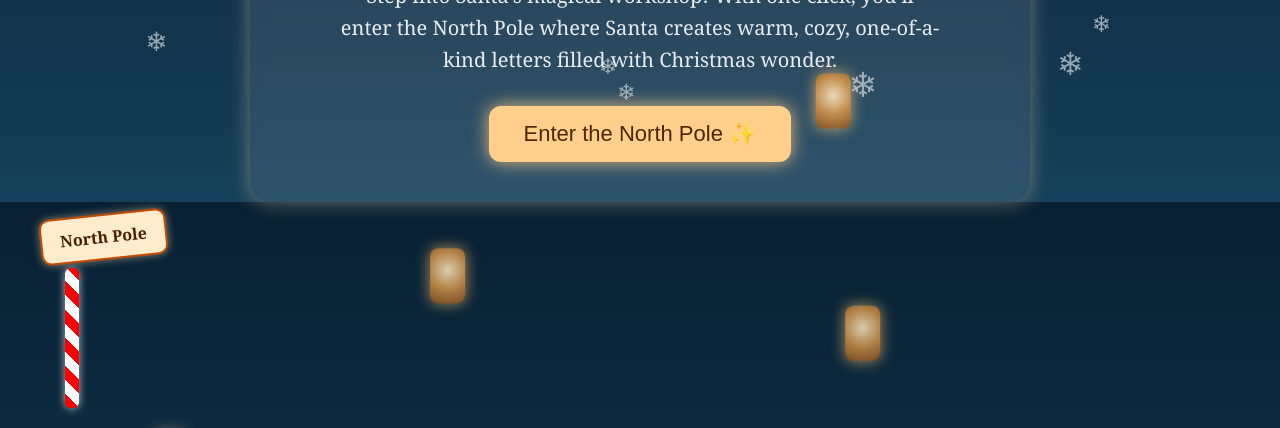
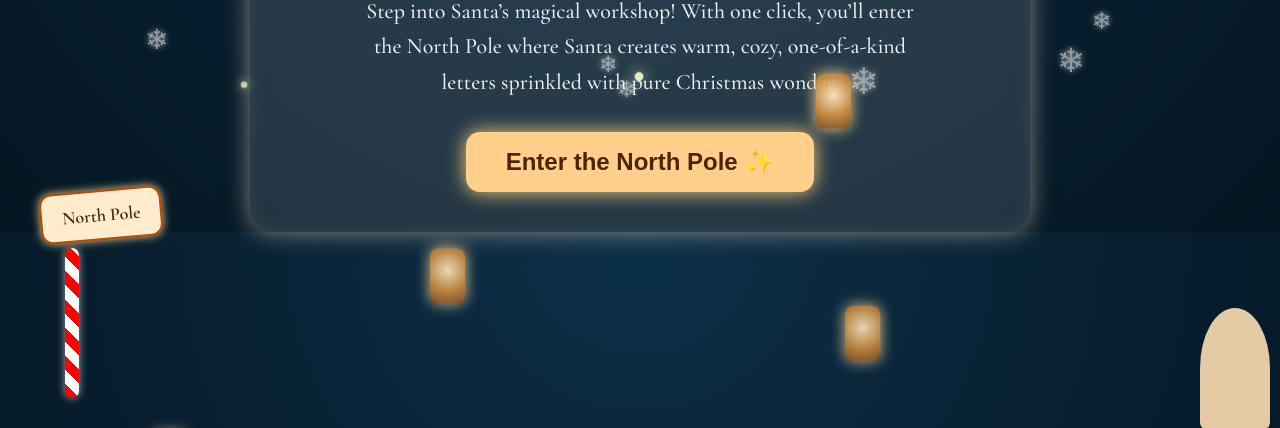
Before and after one commit to nihitmehta08/northpoleletterstation, a plain HTML site: page index.html in a window 1280 px wide. Shown: the part 372-800 px from the top of the page. Drawn offline with nearby package versions, Linux system fonts and the light colour scheme.

Commit message:
Update index.html

```diff
--- a/index.html
+++ b/index.html
@@ -5,14 +5,16 @@
 <title>North Pole Letter Station 🎅✨</title>
 
 <style>
+    @import url('https://fonts.googleapis.com/css2?family=Cormorant+Garamond:wght@500;600&display=swap');
+
     body {
         margin: 0;
         padding: 0;
-        background: linear-gradient(to bottom, #082032, #0f2d44, #16405b);
-        font-family: "Georgia", serif;
+        background: radial-gradient(circle at top, #0c304a, #082032, #041622);
+        font-family: "Cormorant Garamond", serif;
         color: white;
         text-align: center;
-        overflow: hidden;
+        overflow-x: hidden;
     }
 
     /* Snow animation */
@@ -25,13 +27,10 @@
         opacity: 0.8;
         animation: fall 10s linear infinite;
         pointer-events: none;
+        filter: drop-shadow(0 0 3px #fff);
     }
-
     @keyframes fall {
-        to {
-            transform: translateY(110vh);
-            opacity: 0.3;
-        }
+        to { transform: translateY(110vh); opacity: 0.3; }
     }
 
     /* Floating lanterns */
@@ -40,108 +39,147 @@
         bottom: -80px;
         width: 35px;
         height: 55px;
-        background: radial-gradient(circle at 50% 40%, #ffebc4, #d2954b, #8a5320);
+        background: radial-gradient(circle at 50% 40%, #ffefc7, #d4974b, #8a5320);
         border-radius: 8px;
-        opacity: 0.85;
-        box-shadow: 0 0 15px rgba(255,200,120,0.8);
+        opacity: 0.9;
+        box-shadow: 0 0 15px rgba(255,220,150,1);
         animation: rise 12s linear infinite;
         z-index: 8000;
     }
-
     @keyframes rise {
-        0% { transform: translateY(0) translateX(0); opacity: 0.8; }
-        70% { opacity: 1; }
-        100% { transform: translateY(-130vh) translateX(-20px); opacity: 0.2; }
+        0% { transform: translateY(0) translateX(0); opacity: 0.85; }
+        60% { opacity: 1; }
+        100% { transform: translateY(-130vh) translateX(-20px); opacity: 0.25; }
     }
 
-    /* NORTH POLE SIGNPOST */
+    /* Magical sparkles */
+    .sparkle {
+        position: fixed;
+        width: 6px;
+        height: 6px;
+        background: rgba(255,255,200,0.9);
+        border-radius: 50%;
+        box-shadow: 0 0 10px rgba(255,255,200,1);
+        animation: sparkleFloat 4s ease-in-out infinite;
+        z-index: 7500;
+    }
+    @keyframes sparkleFloat {
+        0% { transform: scale(0.8) translateY(0); opacity: 0.8; }
+        50% { transform: scale(1.5) translateY(-20px); opacity: 1; }
+        100% { transform: scale(0.7) translateY(0); opacity: 0.7; }
+    }
+
+    /* North Pole Sign */
     .signpost {
         position: fixed;
         left: 40px;
-        bottom: 20px;
+        bottom: 30px;
         z-index: 8500;
         text-align: left;
     }
-
     .pole {
         width: 14px;
-        height: 140px;
-        background: repeating-linear-gradient(
-            45deg,
-            #ff0000 0px,
-            #ff0000 10px,
-            #ffffff 10px,
-            #ffffff 20px
-        );
-        border-radius: 6px;
+        height: 150px;
+        background: repeating-linear-gradient(45deg, #ff0000 0px, #ff0000 10px, #ffffff 10px, #ffffff 20px);
+        border-radius: 8px;
         margin-left: 25px;
-        box-shadow: 0 0 8px rgba(255,255,255,0.7);
+        box-shadow: 0 0 8px rgba(255,255,255,0.6);
+    }
+    .sign {
+        background: #ffeccd;
+        padding: 12px 20px;
+        border-radius: 12px;
+        margin-bottom: 8px;
+        border: 2px solid #b84b00;
+        box-shadow: 0 0 10px rgba(255,220,150,0.9);
+        font-size: 18px;
+        font-weight: bold;
+        color: #4a1f00;
+        transform: rotate(-5deg);
     }
 
-    .sign {
-        background: #ffeccc;
-        padding: 10px 18px;
-        border-radius: 10px;
-        margin-bottom: 8px;
-        border: 2px solid #c44a00;
-        box-shadow: 0 0 8px rgba(255, 230, 180, 0.5);
-        font-size: 16px;
-        font-weight: bold;
-        color: #4a1f00;
-        transform: rotate(-6deg);
+    /* Elf peek */
+    .elf {
+        position: fixed;
+        right: -80px;
+        bottom: 0;
+        width: 70px;
+        height: 120px;
+        background: #e5cba3;
+        border-radius: 50% 50% 5% 5%;
+        animation: elfPeek 10s infinite;
+        z-index: 8600;
+    }
+    @keyframes elfPeek {
+        0% { right: -80px; }
+        40% { right: -80px; }
+        50% { right: 10px; }
+        70% { right: 10px; }
+        100% { right: -80px; }
     }
 
-    /* Portal */
+    /* Portal Box */
     .portal-box {
-        margin: 140px auto 0;
+        margin: 150px auto 0;
         padding: 40px;
         width: 85%;
         max-width: 700px;
-        background: rgba(255,255,255,0.10);
-        border-radius: 20px;
-        backdrop-filter: blur(8px);
-        box-shadow: 0 0 20px rgba(255,230,180,0.4);
+        background: rgba(255,255,255,0.12);
+        border-radius: 22px;
+        backdrop-filter: blur(10px);
+        box-shadow: 0 0 25px rgba(255,240,200,0.5), inset 0 0 18px rgba(255,255,255,0.07);
         z-index: 1000;
         position: relative;
     }
 
     h1 {
-        font-size: 48px;
+        font-size: 54px;
         margin-bottom: 10px;
-        text-shadow: 0 0 18px #ffcf8b;
+        text-shadow: 0 0 18px #ffdca7, 0 0 25px #ffebb8;
+        letter-spacing: 1px;
     }
 
     p {
-        font-size: 20px;
-        max-width: 600px;
+        font-size: 22px;
+        max-width: 580px;
         margin: 0 auto;
-        opacity: 0.9;
+        opacity: 0.92;
         line-height: 1.6;
     }
 
     .button {
-        margin-top: 30px;
-        padding: 15px 35px;
-        font-size: 22px;
+        margin-top: 32px;
+        padding: 16px 40px;
+        font-size: 24px;
         background: #ffcf8b;
         color: #4a2500;
         border: none;
-        border-radius: 12px;
+        border-radius: 14px;
         cursor: pointer;
-        box-shadow: 0 0 18px rgba(255,200,130,0.9);
-        transition: 0.2s;
+        font-weight: bold;
+        box-shadow: 0 0 20px rgba(255,210,120,1);
+        transition: transform 0.25s, box-shadow 0.25s;
+    }
+    .button:hover {
+        transform: scale(1.08);
+        box-shadow: 0 0 30px rgba(255,230,160,1);
     }
 
-    .button:hover {
-        background: #ffe5c3;
-        transform: scale(1.07);
-    }
 </style>
 </head>
 
 <body>
 
-<!-- Snowflakes -->
+<!-- Elf Peek -->
+<div class="elf"></div>
+
+<!-- Signpost -->
+<div class="signpost">
+    <div class="sign">North Pole</div>
+    <div class="pole"></div>
+</div>
+
+<!-- Snow -->
 <script>
 function snow() {
     const snowflake = document.createElement("div");
@@ -149,40 +187,48 @@ function snow() {
     snowflake.innerHTML = "❄";
     snowflake.style.left = Math.random() * 100 + "vw";
     snowflake.style.animationDuration = (8 + Math.random() * 5) + "s";
-    snowflake.style.fontSize = (16 + Math.random() * 20) + "px";
+    snowflake.style.fontSize = (16 + Math.random() * 22) + "px";
     document.body.appendChild(snowflake);
     setTimeout(() => snowflake.remove(), 14000);
 }
 setInterval(snow, 200);
 </script>
 
-<!-- Floating Lanterns -->
+<!-- Lanterns -->
 <script>
 function lantern() {
     const lantern = document.createElement("div");
     lantern.classList.add("lantern");
     lantern.style.left = Math.random() * 100 + "vw";
     lantern.style.animationDuration = (10 + Math.random() * 6) + "s";
-    lantern.style.opacity = 0.6 + Math.random() * 0.3;
+    lantern.style.opacity = 0.7 + Math.random() * 0.3;
     document.body.appendChild(lantern);
     setTimeout(() => lantern.remove(), 16000);
 }
 setInterval(lantern, 1200);
 </script>
 
-<!-- North Pole Signpost -->
-<div class="signpost">
-    <div class="sign">North Pole</div>
-    <div class="pole"></div>
-</div>
+<!-- Sparkles -->
+<script>
+function sparkle() {
+    const s = document.createElement("div");
+    s.classList.add("sparkle");
+    s.style.left = Math.random() * 100 + "vw";
+    s.style.top = Math.random() * 100 + "vh";
+    s.style.animationDuration = (3 + Math.random() * 2) + "s";
+    document.body.appendChild(s);
+    setTimeout(() => s.remove(), 6000);
+}
+setInterval(sparkle, 900);
+</script>
 
 <!-- Portal Content -->
 <div class="portal-box">
-    <h1>🎄 North Pole Letter Station 🎅</h1>
+    <h1>North Pole Letter Station 🎅✨</h1>
     <p>
         Step into Santa’s magical workshop!
         With one click, you’ll enter the North Pole where Santa creates
-        warm, cozy, one-of-a-kind letters filled with Christmas wonder.
+        warm, cozy, one-of-a-kind letters sprinkled with pure Christmas wonder.
     </p>
 
     <button class="button" onclick="window.open('https://chatgpt.com/g/g-6936040fb8048191962439e6a31ca72f-north-pole-letter-station', '_blank')">
```
